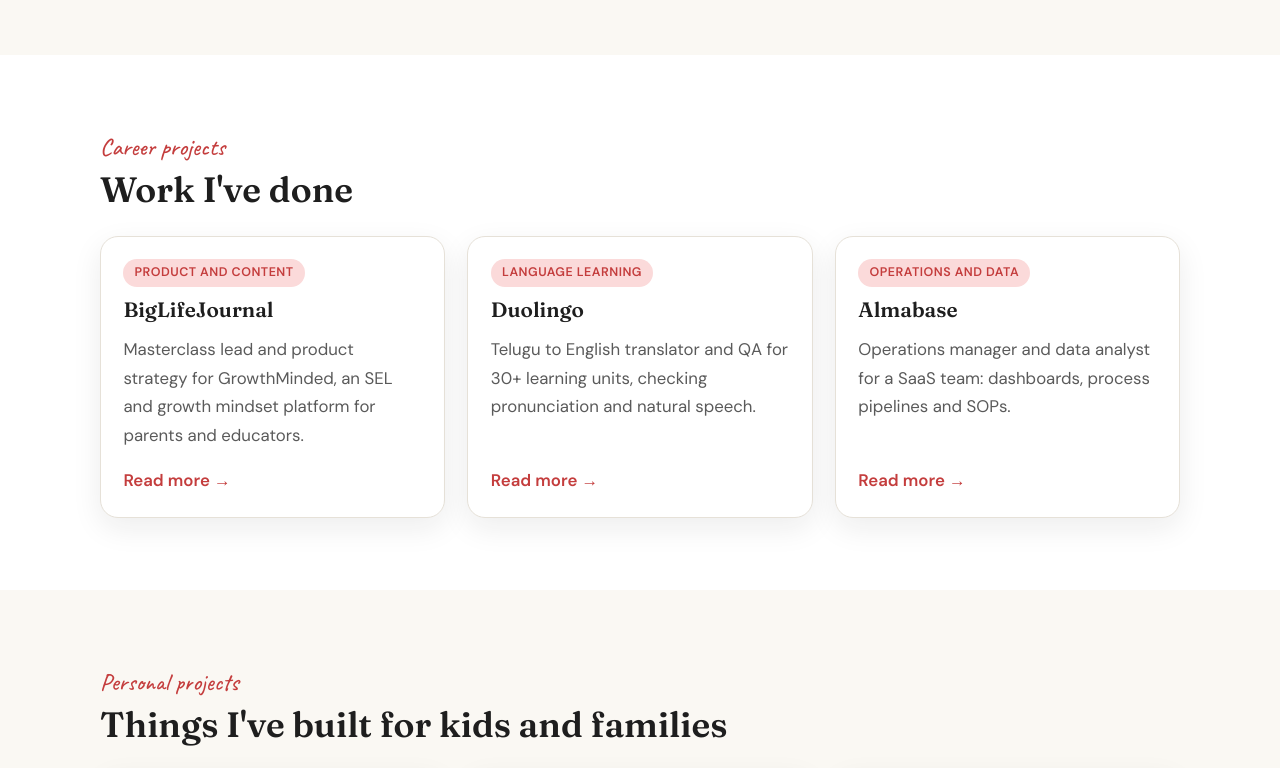
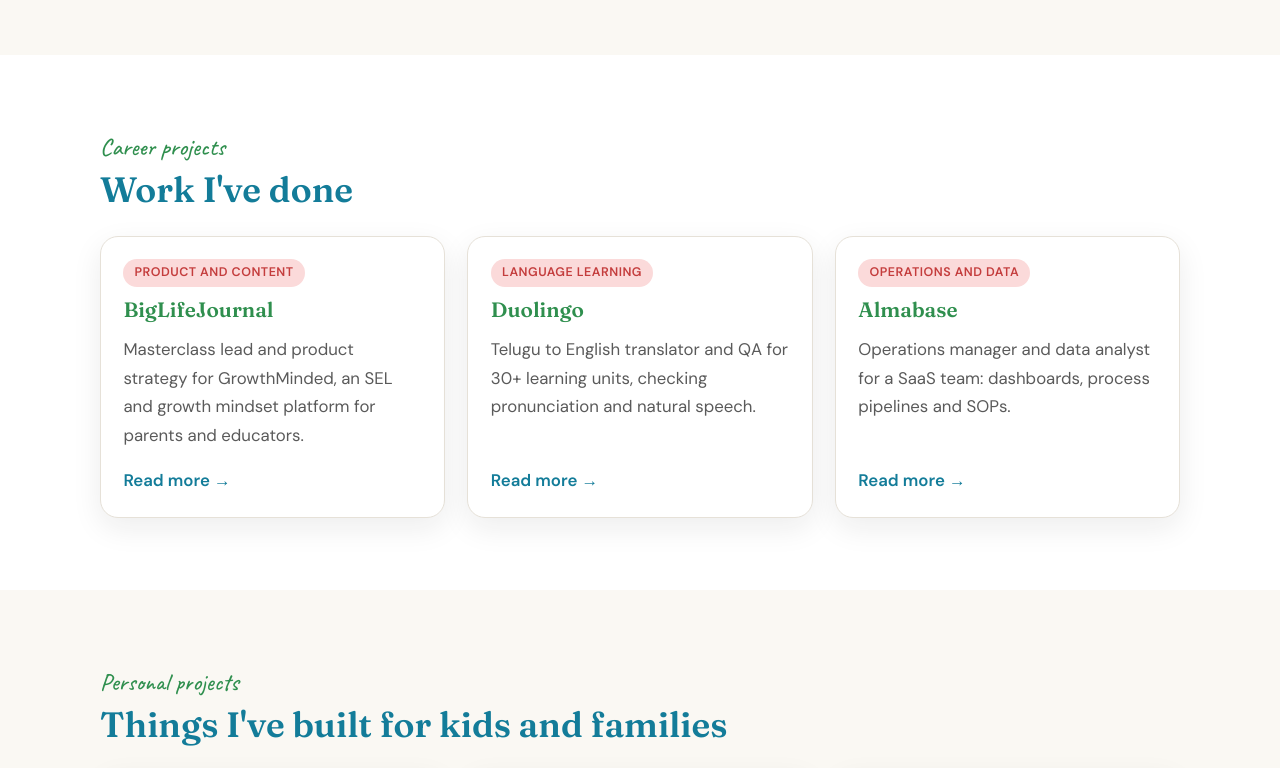
Before and after one commit to nandinirabelli/personal-site, a plain HTML site: page index.html in a window 1280 px wide. Shown: the part 1180-1948 px from the top of the page. Drawn offline with Linux system fonts and the light colour scheme.

Commit message:
Use logo colors for headings, links and eyebrow labels
- h1 coral, h2 sky, h3 green (shades chosen to keep text readable)
- Links use sky; eyebrow labels use green

Co-Authored-By: Claude Haiku 5.5 <noreply@anthropic.com>
Claude-Session: https://claude.ai/code/session_013wYCPH5Md2pNcc5zmD7r6x

```diff
--- a/css/style.css
+++ b/css/style.css
@@ -57,8 +57,8 @@ body {
 }
 main { flex: 1; }
 img { max-width: 100%; display: block; }
-a { color: var(--accent); text-decoration-thickness: 1px; text-underline-offset: 3px; }
-a:hover { color: var(--accent); }
+a { color: var(--sky-strong); text-decoration-thickness: 1px; text-underline-offset: 3px; }
+a:hover { color: var(--coral-strong); }
 
 h1, h2, h3 {
   font-family: var(--font-serif);
@@ -67,15 +67,15 @@ h1, h2, h3 {
   margin: 0 0 0.6em;
   font-weight: 600;
 }
-h1 { font-size: clamp(2.2rem, 5vw, 3.4rem); }
-h2 { font-size: clamp(1.6rem, 3vw, 2.2rem); }
-h3 { font-size: 1.3rem; }
+h1 { font-size: clamp(2.2rem, 5vw, 3.4rem); color: var(--coral-strong); }
+h2 { font-size: clamp(1.6rem, 3vw, 2.2rem); color: var(--sky-strong); }
+h3 { font-size: 1.3rem; color: var(--leaf-strong); }
 p { margin: 0 0 1em; }
 
 .wrap { width: min(100% - 2.5rem, var(--max)); margin-inline: auto; }
 .section { padding: clamp(2.5rem, 6vw, 4.5rem) 0; }
 .section--tint { background: var(--paper); }
-.eyebrow { font-family: var(--font-hand); font-size: 1.5rem; color: var(--accent); display: block; margin-bottom: 0.1rem; }
+.eyebrow { font-family: var(--font-hand); font-size: 1.5rem; color: var(--leaf-strong); display: block; margin-bottom: 0.1rem; }
 .lead { font-size: 1.2rem; color: var(--ink-soft); max-width: 62ch; }
 
 /* ----- Header & menu (same structure as the original site) ----- */
```
